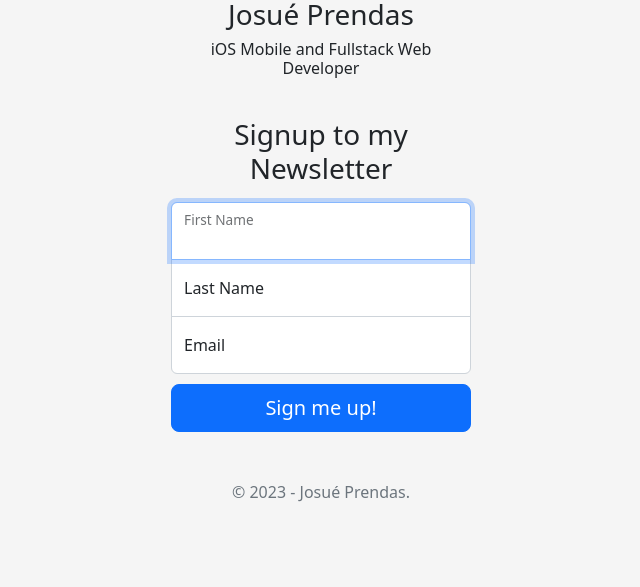
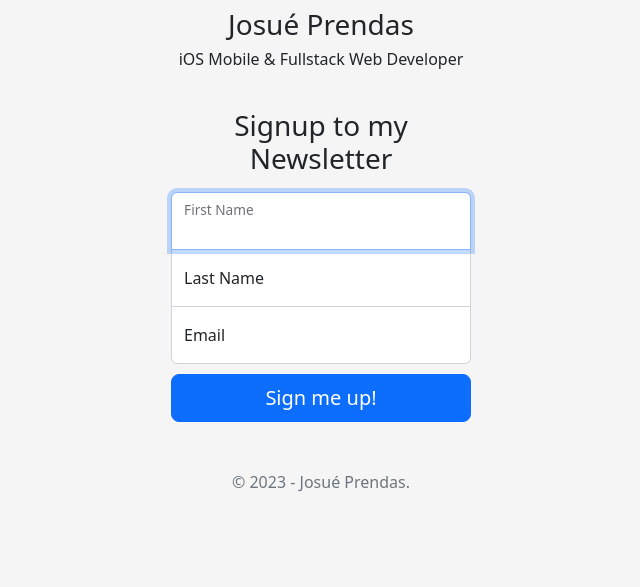
Before and after one commit to JosuePrendas/newsletter, a website: page signup.html in a window 1280 px wide. Shown: the part 213-800 px from the top of the page, without its empty margins (319-959 px from the left). Drawn offline with nearby package versions, Linux system fonts and the light colour scheme.

Commit message:
Updated profile description

```diff
--- a/signup.html
+++ b/signup.html
@@ -24,9 +24,7 @@
           height="120"
         />
         <h1 class="h3">Josué Prendas</h1>
-        <h4 class="h6 mb-3 fw-normal">
-          iOS Mobile and Fullstack Web Developer
-        </h4>
+        <h4 class="h6 mb-3 fw-normal">iOS Mobile & Fullstack Web Developer</h4>
         <br />
         <h1 class="h3 mb-3 fw-normal">Signup to my Newsletter</h1>
 
```
